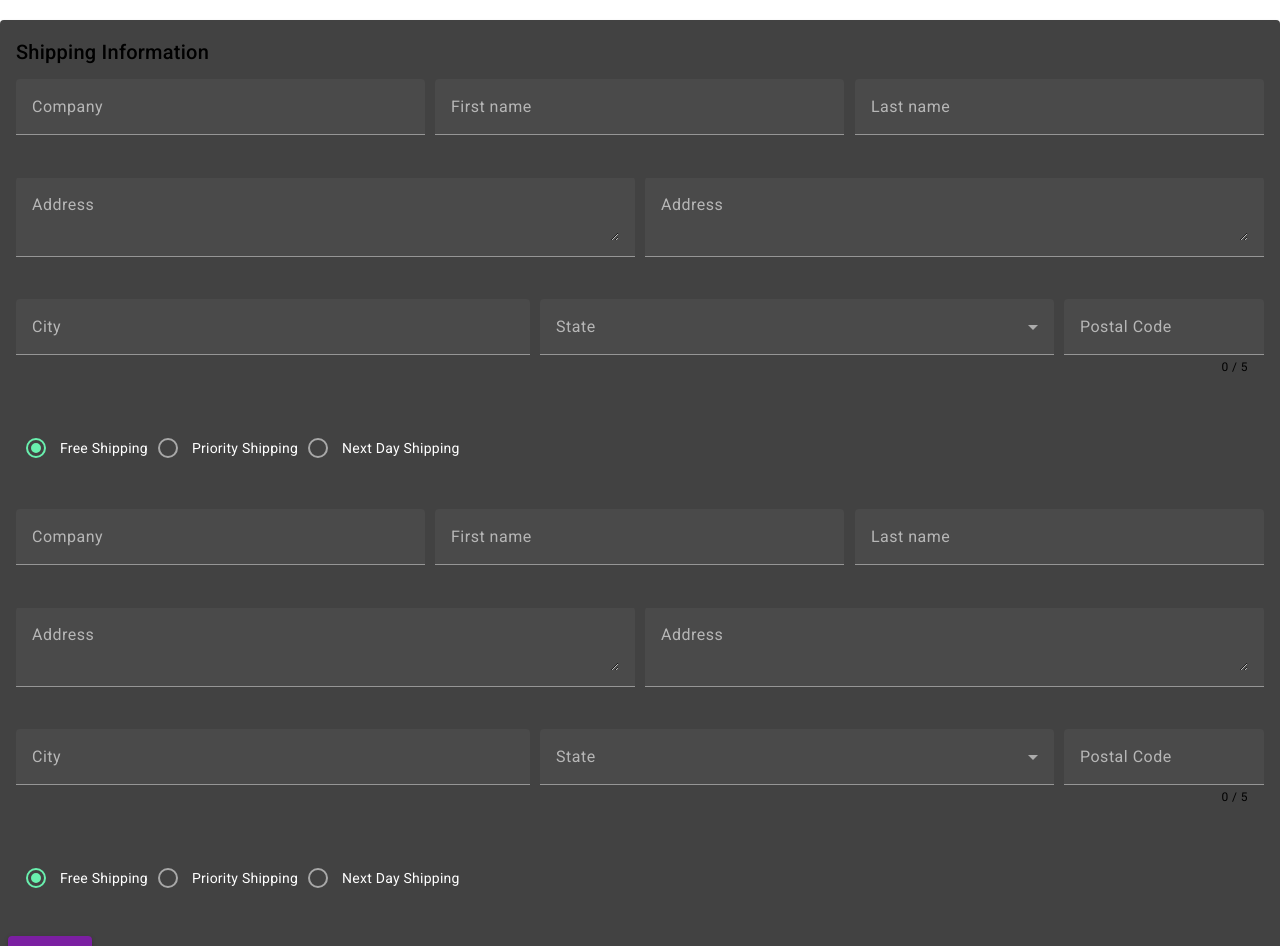
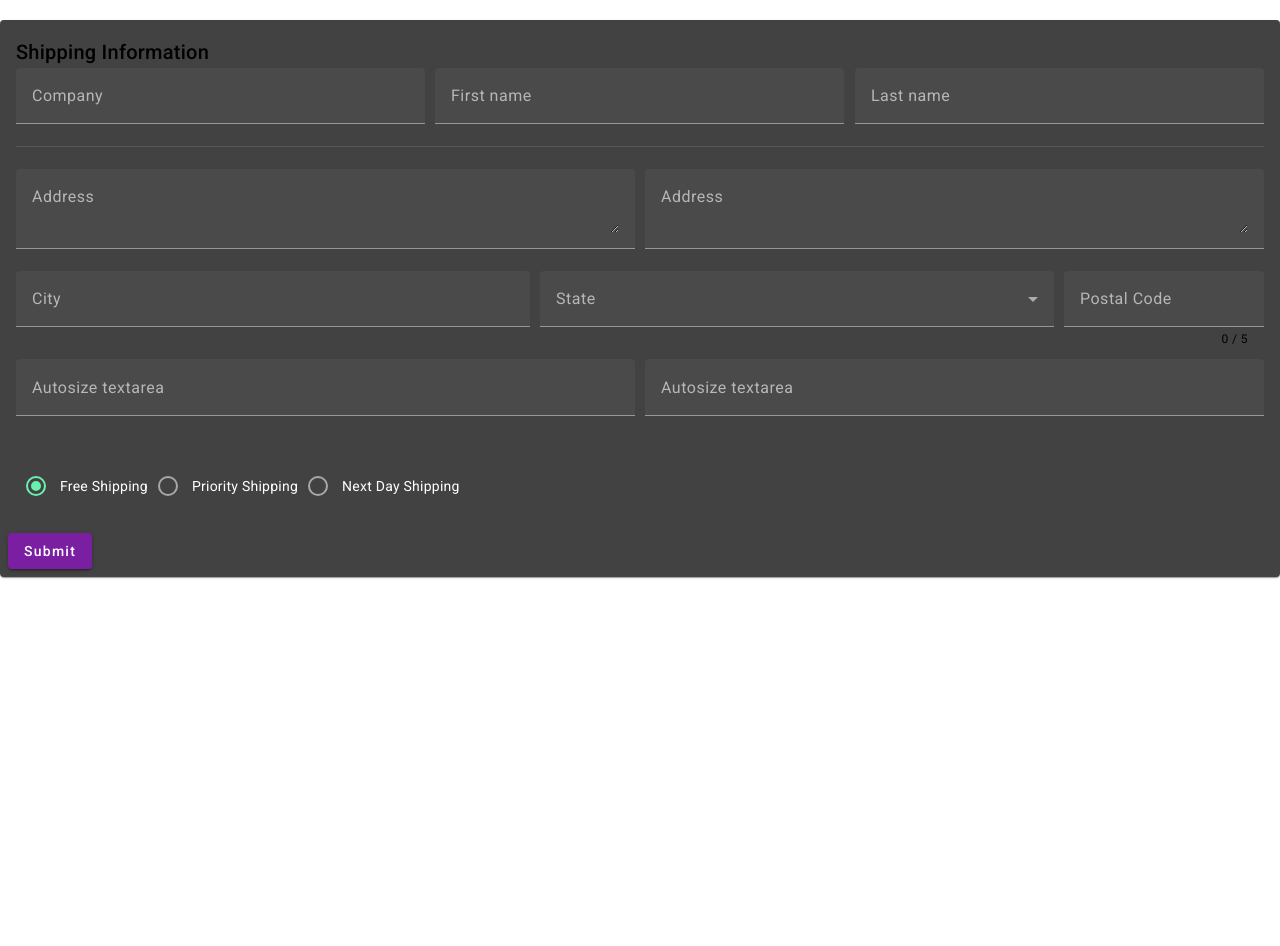
Before and after one commit to vdoichev/layout, an Angular app: page / in a window 1280 px wide. Shown: the top 946 px of the page. After the commit the page ends 820 px from the top, so only its background shows below. Built offline with nearby package versions, Linux system fonts and the light colour scheme.

Commit message:
Add mat-grid-list

```diff
--- a/src/app/app.module.ts
+++ b/src/app/app.module.ts
@@ -11,6 +11,7 @@ import { MatCardModule } from '@angular/material/card';
 import { ReactiveFormsModule } from '@angular/forms';
 import {MatGridListModule} from "@angular/material/grid-list";
 import { BrowserAnimationsModule } from '@angular/platform-browser/animations';
+import {MatDividerModule} from "@angular/material/divider";
 
 @NgModule({
   declarations: [
@@ -26,7 +27,8 @@ import { BrowserAnimationsModule } from '@angular/platform-browser/animations';
         MatCardModule,
         ReactiveFormsModule,
         MatGridListModule,
-        BrowserAnimationsModule
+        BrowserAnimationsModule,
+        MatDividerModule
     ],
   providers: [],
   bootstrap: [AppComponent]
--- a/src/app/responsive-form/responsive-form.component.css
+++ b/src/app/responsive-form/responsive-form.component.css
@@ -12,15 +12,15 @@
   margin: 5px 0;
 }
 
-.row {
-  display: flex;
-  flex-direction: row;
-}
+/*.row {*/
+/*  display: flex;*/
+/*  flex-direction: row;*/
+/*}*/
 
-.col {
-  flex: 1;
-  margin-right: 20px;
-}
+/*.col {*/
+/*  flex: 1;*/
+/*  margin-right: 20px;*/
+/*}*/
 
 .col:last-child {
   margin-right: 0;
--- a/src/app/responsive-form/responsive-form.component.html
+++ b/src/app/responsive-form/responsive-form.component.html
@@ -3,19 +3,18 @@
     <mat-card-header>
       <mat-card-title>Shipping Information</mat-card-title>
     </mat-card-header>
+
     <mat-card-content>
-      <mat-grid-list cols="12" gutterSize="10" rowHeight="100px">
+      <mat-grid-list cols="12" [gutterSize]="'10'" rowHeight="78px">
         <mat-grid-tile
-          [colspan]="4"
-          [rowspan]="1">
+          [colspan]="isSmall ? 12 : 4">
           <mat-form-field class="full-width">
             <input matInput placeholder="Company" formControlName="company">
           </mat-form-field>
         </mat-grid-tile>
 
         <mat-grid-tile
-          [colspan]="4"
-          [rowspan]="1">
+          [colspan]="isSmall ? 12 : 4">
           <mat-form-field class="full-width">
             <input matInput placeholder="First name" formControlName="firstName">
             <mat-error *ngIf="addressForm.controls['firstName'].hasError('required')">
@@ -24,9 +23,9 @@
           </mat-form-field>
         </mat-grid-tile>
 
+
         <mat-grid-tile
-          [colspan]="4"
-          [rowspan]="1">
+          [colspan]="isSmall ? 12 : 4">
           <mat-form-field class="full-width">
             <input matInput placeholder="Last name" formControlName="lastName">
             <mat-error *ngIf="addressForm.controls['lastName'].hasError('required')">
@@ -34,10 +33,13 @@
             </mat-error>
           </mat-form-field>
         </mat-grid-tile>
+      </mat-grid-list>
+      <mat-divider style="margin-bottom: 22px"></mat-divider>
+      <mat-grid-list cols="12" [gutterSize]="'10'" rowHeight="102px">
+
 
         <mat-grid-tile
-          [colspan]="6"
-          [rowspan]="1">
+          [colspan]="isSmall ? 12 : 6">
           <mat-form-field class="full-width">
             <textarea matInput placeholder="Address" formControlName="address"></textarea>
             <mat-error *ngIf="addressForm.controls['address'].hasError('required')">
@@ -47,8 +49,7 @@
         </mat-grid-tile>
 
         <mat-grid-tile
-          [colspan]="6"
-          [rowspan]="1">
+          [colspan]="isSmall ? 12 : 6">
           <mat-form-field class="full-width">
             <textarea matInput placeholder="Address" formControlName="address"></textarea>
             <mat-error *ngIf="addressForm.controls['address'].hasError('required')">
@@ -56,10 +57,11 @@
             </mat-error>
           </mat-form-field>
         </mat-grid-tile>
+      </mat-grid-list>
 
+      <mat-grid-list cols="12" [gutterSize]="'10'" rowHeight="78px">
         <mat-grid-tile
-          [colspan]="5"
-          [rowspan]="1">
+          [colspan]="isSmall ? 12 : 5">
           <mat-form-field class="full-width">
             <input matInput placeholder="City" formControlName="city">
             <mat-error *ngIf="addressForm.controls['city'].hasError('required')">
@@ -69,8 +71,7 @@
         </mat-grid-tile>
 
         <mat-grid-tile
-          [colspan]="5"
-          [rowspan]="1">
+          [colspan]="isSmall ? 12 : 5">
           <mat-form-field class="full-width">
             <mat-select placeholder="State" formControlName="state">
               <mat-option *ngFor="let state of states" [value]="state.abbreviation">
@@ -84,8 +85,7 @@
         </mat-grid-tile>
 
         <mat-grid-tile
-          [colspan]="2"
-          [rowspan]="1">
+          [colspan]="isSmall ? 12 : 2">
           <mat-form-field class="full-width">
             <input matInput #postalCode maxlength="5" placeholder="Postal Code" type="number" formControlName="postalCode">
             <mat-hint align="end">{{postalCode.value.length}} / 5</mat-hint>
@@ -93,8 +93,31 @@
         </mat-grid-tile>
 
         <mat-grid-tile
-          [colspan]="6"
-          [rowspan]="1">
+          [colspan]="isSmall ? 12 : 6">
+          <mat-form-field  class="full-width">
+            <mat-label>Autosize textarea</mat-label>
+            <textarea matInput
+                      cdkTextareaAutosize
+                      #autosize="cdkTextareaAutosize"
+                      cdkAutosizeMinRows="1"
+                      cdkAutosizeMaxRows="5"></textarea>
+          </mat-form-field>
+        </mat-grid-tile>
+
+        <mat-grid-tile
+          [colspan]="isSmall ? 12 : 6">
+          <mat-form-field  class="full-width">
+            <mat-label>Autosize textarea</mat-label>
+            <textarea matInput
+                      cdkTextareaAutosize
+                      #autosize="cdkTextareaAutosize"
+                      cdkAutosizeMinRows="1"
+                      cdkAutosizeMaxRows="5"></textarea>
+          </mat-form-field>
+        </mat-grid-tile>
+
+        <mat-grid-tile
+          [colspan]="isSmall ? 12 : 6">
           <mat-radio-group class="full-width" formControlName="shipping">
             <mat-radio-button value="free">Free Shipping</mat-radio-button>
             <mat-radio-button value="priority">Priority Shipping</mat-radio-button>
@@ -102,196 +125,7 @@
           </mat-radio-group>
         </mat-grid-tile>
 
-      </mat-grid-list>
 
-
-      <!--      <div class="row">-->
-      <!--        <div class="col">-->
-      <!--          <mat-form-field class="full-width">-->
-      <!--            <input matInput placeholder="Company" formControlName="company">-->
-      <!--          </mat-form-field>-->
-      <!--        </div>-->
-      <!--      </div>-->
-      <!--      <div class="row">-->
-      <!--        <div class="col">-->
-      <!--          <mat-form-field class="full-width">-->
-      <!--            <input matInput placeholder="First name" formControlName="firstName">-->
-      <!--            <mat-error *ngIf="addressForm.controls['firstName'].hasError('required')">-->
-      <!--              First name is <strong>required</strong>-->
-      <!--            </mat-error>-->
-      <!--          </mat-form-field>-->
-      <!--        </div>-->
-      <!--        <div class="col">-->
-      <!--          <mat-form-field class="full-width">-->
-      <!--            <input matInput placeholder="Last name" formControlName="lastName">-->
-      <!--            <mat-error *ngIf="addressForm.controls['lastName'].hasError('required')">-->
-      <!--              Last name is <strong>required</strong>-->
-      <!--            </mat-error>-->
-      <!--          </mat-form-field>-->
-      <!--        </div>-->
-      <!--      </div>-->
-      <!--      <div class="row">-->
-      <!--        <div class="col">-->
-      <!--          <mat-form-field class="full-width">-->
-      <!--            <textarea matInput placeholder="Address" formControlName="address"></textarea>-->
-      <!--            <mat-error *ngIf="addressForm.controls['address'].hasError('required')">-->
-      <!--              Address is <strong>required</strong>-->
-      <!--            </mat-error>-->
-      <!--          </mat-form-field>-->
-      <!--        </div>-->
-      <!--      </div>-->
-      <!--      <div class="row" *ngIf="!hasUnitNumber">-->
-      <!--        <div class="col">-->
-      <!--          <button mat-button type="button" (click)="hasUnitNumber = !hasUnitNumber">-->
-      <!--            + Add C/O, Apt, Suite, Unit-->
-      <!--          </button>-->
-      <!--        </div>-->
-      <!--      </div>-->
-      <!--      <div class="row" *ngIf="hasUnitNumber">-->
-      <!--        <div class="col">-->
-      <!--          <mat-form-field class="full-width">-->
-      <!--            <textarea matInput placeholder="Address 2" formControlName="address2"></textarea>-->
-      <!--          </mat-form-field>-->
-      <!--        </div>-->
-      <!--      </div>-->
-      <!--      <div class="row">-->
-      <!--        <div class="col">-->
-      <!--          <mat-form-field class="full-width">-->
-      <!--            <input matInput placeholder="City" formControlName="city">-->
-      <!--            <mat-error *ngIf="addressForm.controls['city'].hasError('required')">-->
-      <!--              City is <strong>required</strong>-->
-      <!--            </mat-error>-->
-      <!--          </mat-form-field>-->
-      <!--        </div>-->
-      <!--        <div class="col">-->
-      <!--          <mat-form-field class="full-width">-->
-      <!--            <mat-select placeholder="State" formControlName="state">-->
-      <!--              <mat-option *ngFor="let state of states" [value]="state.abbreviation">-->
-      <!--                {{ state.name }}-->
-      <!--              </mat-option>-->
-      <!--            </mat-select>-->
-      <!--            <mat-error *ngIf="addressForm.controls['state'].hasError('required')">-->
-      <!--              State is <strong>required</strong>-->
-      <!--            </mat-error>-->
-      <!--          </mat-form-field>-->
-      <!--        </div>-->
-      <!--      </div>-->
-      <!--      <div class="row">-->
-      <!--        <div class="col">-->
-      <!--          <mat-form-field class="full-width">-->
-      <!--            <input matInput #postalCode maxlength="5" placeholder="Postal Code" type="number" formControlName="postalCode">-->
-      <!--            <mat-hint align="end">{{postalCode.value.length}} / 5</mat-hint>-->
-      <!--          </mat-form-field>-->
-      <!--        </div>-->
-      <!--      </div>-->
-      <!--      <div class="row">-->
-      <!--        <div class="col">-->
-      <!--          <mat-radio-group formControlName="shipping">-->
-      <!--            <mat-radio-button value="free">Free Shipping</mat-radio-button>-->
-      <!--            <mat-radio-button value="priority">Priority Shipping</mat-radio-button>-->
-      <!--            <mat-radio-button value="nextday">Next Day Shipping</mat-radio-button>-->
-      <!--          </mat-radio-group>-->
-      <!--        </div>-->
-      <!--      </div>-->
-    </mat-card-content>
-    <mat-card-content>
-      <mat-grid-list cols="12" [gutterSize]="'10'" rowHeight="100px">
-        <mat-grid-tile
-          [colspan]="4"
-          [rowspan]="1">
-          <mat-form-field class="full-width">
-            <input matInput placeholder="Company" formControlName="company">
-          </mat-form-field>
-        </mat-grid-tile>
-
-        <mat-grid-tile
-          [colspan]="4"
-          [rowspan]="1">
-          <mat-form-field class="full-width">
-            <input matInput placeholder="First name" formControlName="firstName">
-            <mat-error *ngIf="addressForm.controls['firstName'].hasError('required')">
-              First name is <strong>required</strong>
-            </mat-error>
-          </mat-form-field>
-        </mat-grid-tile>
-
-        <mat-grid-tile
-          [colspan]="4"
-          [rowspan]="1">
-          <mat-form-field class="full-width">
-            <input matInput placeholder="Last name" formControlName="lastName">
-            <mat-error *ngIf="addressForm.controls['lastName'].hasError('required')">
-              Last name is <strong>required</strong>
-            </mat-error>
-          </mat-form-field>
-        </mat-grid-tile>
-
-        <mat-grid-tile
-          [colspan]="6"
-          [rowspan]="1">
-          <mat-form-field class="full-width">
-            <textarea matInput placeholder="Address" formControlName="address"></textarea>
-            <mat-error *ngIf="addressForm.controls['address'].hasError('required')">
-              Address is <strong>required</strong>
-            </mat-error>
-          </mat-form-field>
-        </mat-grid-tile>
-
-        <mat-grid-tile
-          [colspan]="6"
-          [rowspan]="1">
-          <mat-form-field class="full-width">
-            <textarea matInput placeholder="Address" formControlName="address"></textarea>
-            <mat-error *ngIf="addressForm.controls['address'].hasError('required')">
-              Address is <strong>required</strong>
-            </mat-error>
-          </mat-form-field>
-        </mat-grid-tile>
-
-        <mat-grid-tile
-          [colspan]="5"
-          [rowspan]="1">
-          <mat-form-field class="full-width">
-            <input matInput placeholder="City" formControlName="city">
-            <mat-error *ngIf="addressForm.controls['city'].hasError('required')">
-              City is <strong>required</strong>
-            </mat-error>
-          </mat-form-field>
-        </mat-grid-tile>
-
-        <mat-grid-tile
-          [colspan]="5"
-          [rowspan]="1">
-          <mat-form-field class="full-width">
-            <mat-select placeholder="State" formControlName="state">
-              <mat-option *ngFor="let state of states" [value]="state.abbreviation">
-                {{ state.name }}
-              </mat-option>
-            </mat-select>
-            <mat-error *ngIf="addressForm.controls['state'].hasError('required')">
-              State is <strong>required</strong>
-            </mat-error>
-          </mat-form-field>
-        </mat-grid-tile>
-
-        <mat-grid-tile
-          [colspan]="2"
-          [rowspan]="1">
-          <mat-form-field class="full-width">
-            <input matInput #postalCode maxlength="5" placeholder="Postal Code" type="number" formControlName="postalCode">
-            <mat-hint align="end">{{postalCode.value.length}} / 5</mat-hint>
-          </mat-form-field>
-        </mat-grid-tile>
-
-        <mat-grid-tile
-          [colspan]="6"
-          [rowspan]="1">
-          <mat-radio-group class="full-width" formControlName="shipping">
-            <mat-radio-button value="free">Free Shipping</mat-radio-button>
-            <mat-radio-button value="priority">Priority Shipping</mat-radio-button>
-            <mat-radio-button value="nextday">Next Day Shipping</mat-radio-button>
-          </mat-radio-group>
-        </mat-grid-tile>
 
       </mat-grid-list>
 
--- a/src/app/responsive-form/responsive-form.component.ts
+++ b/src/app/responsive-form/responsive-form.component.ts
@@ -1,6 +1,7 @@
-import { Component, inject } from '@angular/core';
+import {Component, inject, OnInit} from '@angular/core';
 
 import { FormBuilder, Validators } from '@angular/forms';
+import {BreakpointObserver, Breakpoints, BreakpointState} from "@angular/cdk/layout";
 
 
 @Component({
@@ -8,8 +9,9 @@ import { FormBuilder, Validators } from '@angular/forms';
   templateUrl: './responsive-form.component.html',
   styleUrls: ['./responsive-form.component.css']
 })
-export class ResponsiveFormComponent {
+export class ResponsiveFormComponent implements OnInit{
   private fb = inject(FormBuilder);
+  public isSmall: boolean;
   addressForm = this.fb.group({
     company: null,
     firstName: [null, Validators.required],
@@ -91,4 +93,26 @@ export class ResponsiveFormComponent {
   onSubmit(): void {
     alert('Thanks!');
   }
+
+  constructor(
+    private _breakpointObserver: BreakpointObserver,
+  ) {
+    this.isSmall = false;
+  }
+
+  ngOnInit(): void {
+    this.initBreakpointObserver();
+  }
+
+  /** відстежування розміра екрану */
+  private initBreakpointObserver() {
+    this._breakpointObserver
+      .observe([
+        Breakpoints.HandsetLandscape,
+        Breakpoints.HandsetPortrait,
+      ])
+      .subscribe((state: BreakpointState) => {
+        this.isSmall = state.matches;
+      });
+  }
 }
```
